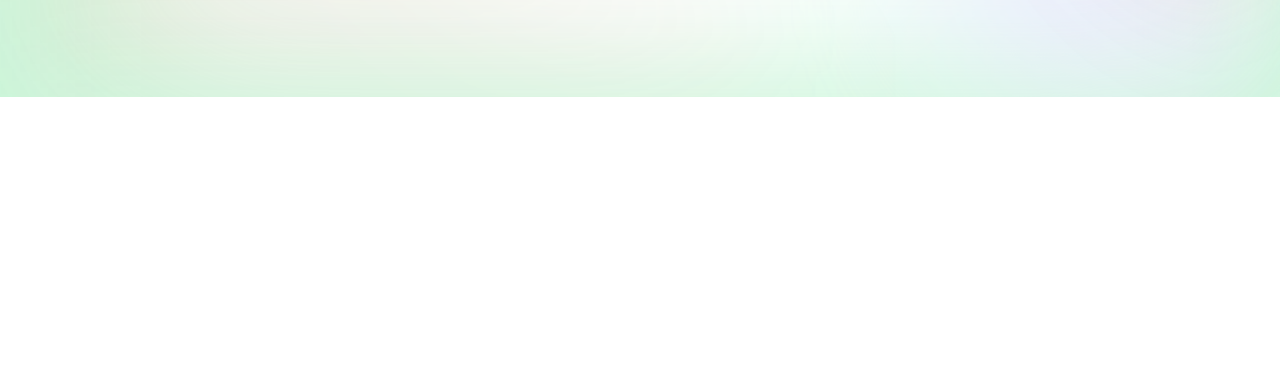
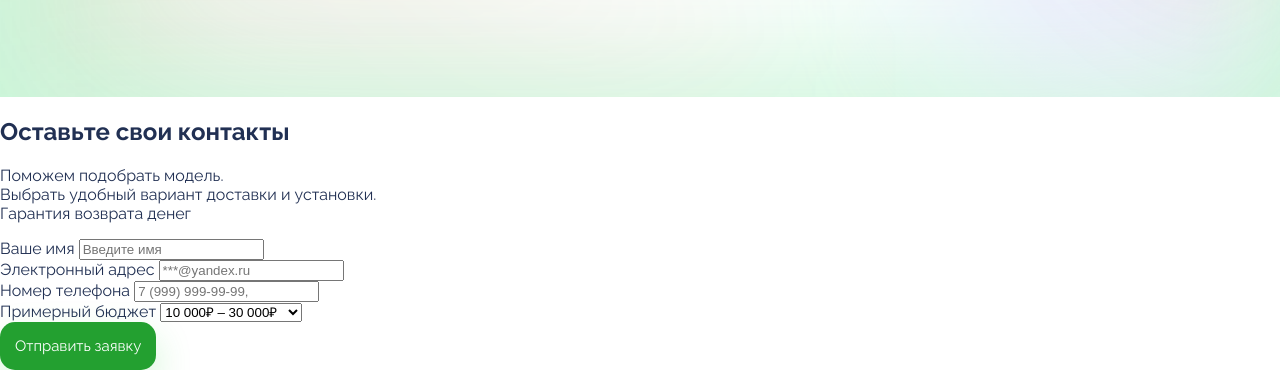
Before and after one commit to DmitriVic/green-corp-landing, a plain HTML site: page index.html in a window 1280 px wide. Shown: the part 664-1034 px from the top of the page. Before the commit the page ends 800 px from the top, so only its background shows below. Drawn offline with Linux system fonts and the light colour scheme.

Commit message:
17.11.21

```diff
--- a/index.html
+++ b/index.html
@@ -24,5 +24,35 @@
 	  <img class="about__image" src="img/solar-panel.png">
 	</div>
  </section>
+ <section class="form">
+	<div class="form__containter">
+		<h1>Оставьте свои контакты</h1>
+		<p>Поможем подобрать модель. <br> Выбрать удобный вариант доставки и установки. <br>	Гарантия возврата денег</p>
+		<form>
+			<div class="form__group">
+			  <label for="name">Ваше имя</label>
+			  <input type="text" placeholder="Введите имя" id="name">
+			</div>
+			<div class="form__group">
+			  <label for="email">Электронный адрес</label>
+			  <input type="email" placeholder="***@yandex.ru" id="email">
+			</div>
+			<div class="form__group">
+				<label for="tel">Номер телефона</label>
+				<input type="tel" placeholder="7 (999) 999-99-99," id="tel">
+			 </div>
+			 <div class="form__group">
+				<label for="budget">Примерный бюджет</label>
+				<select  id="budget">
+					<option value="10-30">10 000₽ – 30 000₽</option>
+					<option value="30-60">30 000₽ – 60 000₽</option>
+					<option value="60-100">60 000₽ – 100 000₽</option>
+					<option value="100+">100 000₽</option>
+				</select>
+			</div>
+			<button type="submit" class="form__submit" >Отправить заявку</button>
+		 </form>
+	</div>
+ </section>
 </body>
 </html>
--- a/main.css
+++ b/main.css
@@ -73,4 +73,9 @@ body {
 	padding: 20px 25px;
 	border-radius: 20px;
 	margin-top: 20px;
+
  }
+
+ .form__container {
+	width: 550px;
+ }
```
